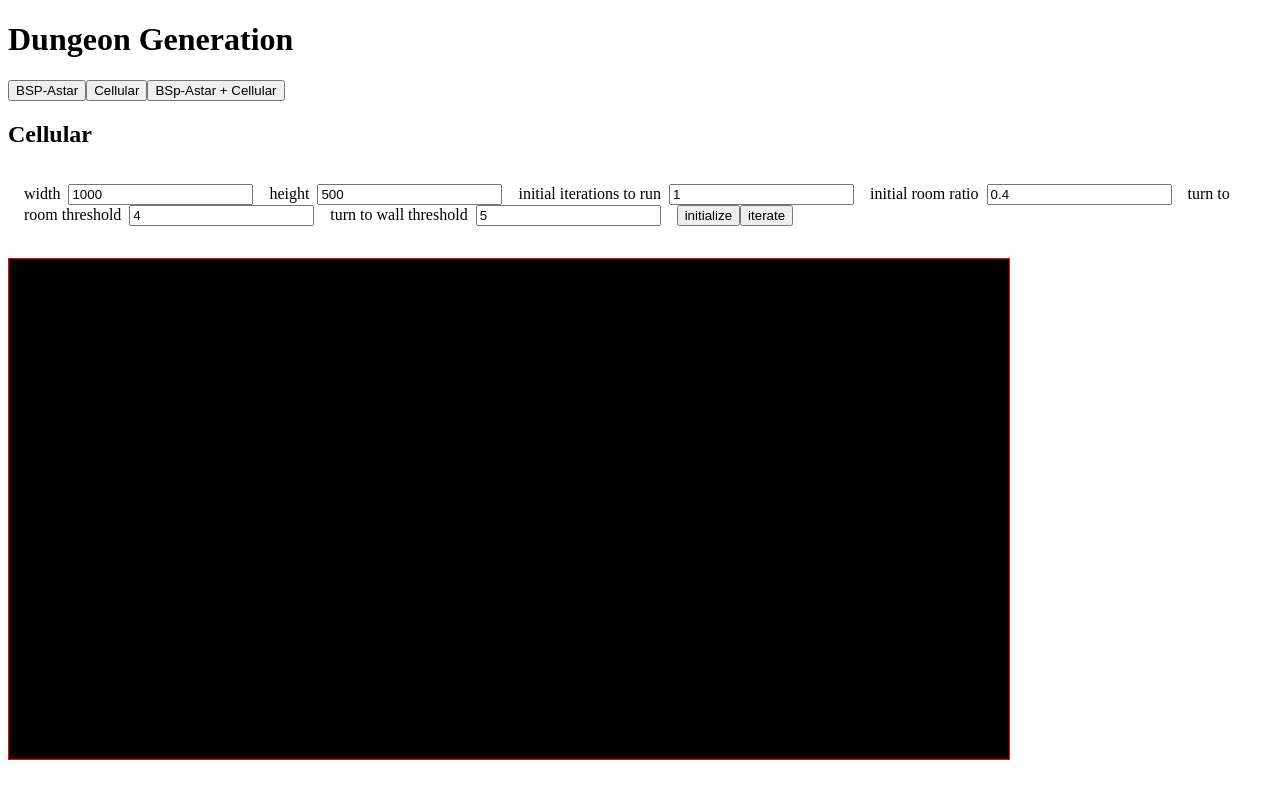
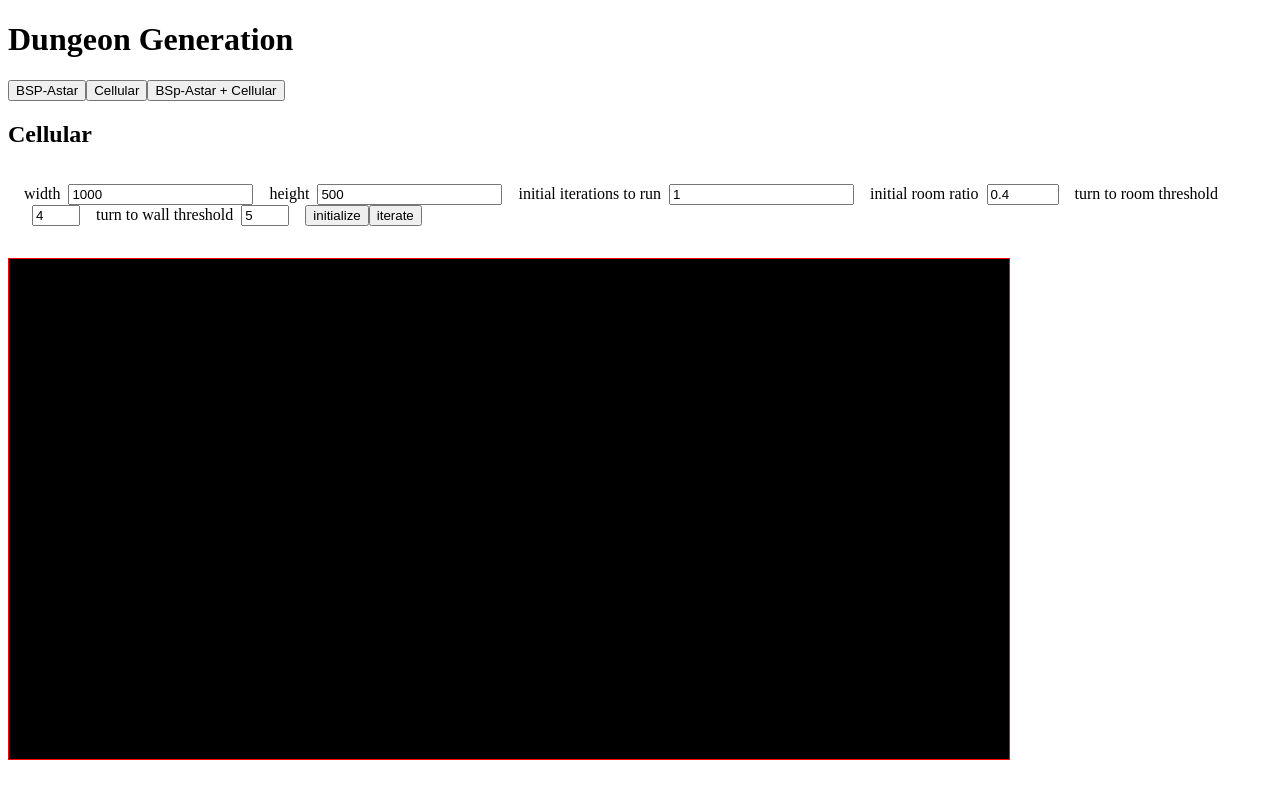
Before and after one commit to Jamb000h/dungeon-generator, a React (Create React App) app: page / in a window 1280 px wide. Both pictures are taken after a click on the button "Cellular". Built offline with nearby package versions, Linux system fonts and the light colour scheme.

Commit message:
Add manual, final bugfix

```diff
--- a/src/ui/BSPAstarSettings.tsx
+++ b/src/ui/BSPAstarSettings.tsx
@@ -25,6 +25,8 @@ export const BSPAstarSettings = (props: Props) => {
         width
         <input
           id="width"
+          type="number"
+          step="1"
           value={updatedMapWidth}
           onChange={(e) => setUpdatedMapWidth(parseInt(e.target.value) ?? 0)}
         />
@@ -33,6 +35,8 @@ export const BSPAstarSettings = (props: Props) => {
         height
         <input
           id="height"
+          type="number"
+          step="1"
           value={updatedMapHeight}
           onChange={(e) => setUpdatedMapHeight(parseInt(e.target.value) ?? 0)}
         />
@@ -41,6 +45,8 @@ export const BSPAstarSettings = (props: Props) => {
         gridSize
         <input
           id="gridSize"
+          type="number"
+          step="1"
           value={updatedGridSize}
           onChange={(e) => setUpdatedGridSize(parseInt(e.target.value) ?? 0)}
         />
--- a/src/ui/CellularBSPAstarCanvas.tsx
+++ b/src/ui/CellularBSPAstarCanvas.tsx
@@ -11,23 +11,28 @@ interface Props {
 export const CellularBSPAstarCanvas = (props: Props) => {
   const { mapWidth, mapHeight, map } = props;
   const canvasRef = useRef<HTMLCanvasElement | null>(null);
+  const padding = 5;
+  const paddedMapWidth = mapWidth + padding * 2;
+  const paddedMapHeight = mapHeight + padding * 2;
 
   useEffect(() => {
     const context = canvasRef.current?.getContext("2d");
     if (context) {
-      context.clearRect(0, 0, props.mapWidth, props.mapHeight);
+      context.clearRect(0, 0, paddedMapWidth, paddedMapHeight);
       context.fillStyle = "#000";
-      context.fillRect(0, 0, mapWidth, mapHeight);
+      context.fillRect(0, 0, paddedMapWidth, paddedMapHeight);
       context.fillStyle = "#fff";
       for (let y = 0; y < map.length; y++) {
         for (let x = 0; x < map[y].length; x++) {
           if (map[y][x] !== CellularMapPoint.WALL) {
-            context.fillRect(x, y, 1, 1);
+            context.fillRect(x + padding, y + padding, 1, 1);
           }
         }
       }
     }
   });
 
-  return <canvas ref={canvasRef} width={mapWidth} height={mapHeight} />;
+  return (
+    <canvas ref={canvasRef} width={paddedMapWidth} height={paddedMapHeight} />
+  );
 };
--- a/src/ui/CellularBSPAstarSettings.tsx
+++ b/src/ui/CellularBSPAstarSettings.tsx
@@ -24,6 +24,8 @@ export const CellularBSPAstarSettings = (props: Props) => {
       <label htmlFor="width">
         width
         <input
+          type="number"
+          step="1"
           id="width"
           value={updatedMapWidth}
           onChange={(e) => setUpdatedMapWidth(parseInt(e.target.value) ?? 0)}
@@ -32,6 +34,8 @@ export const CellularBSPAstarSettings = (props: Props) => {
       <label htmlFor="height">
         height
         <input
+          type="number"
+          step="1"
           id="height"
           value={updatedMapHeight}
           onChange={(e) => setUpdatedMapHeight(parseInt(e.target.value) ?? 0)}
@@ -40,6 +44,8 @@ export const CellularBSPAstarSettings = (props: Props) => {
       <label htmlFor="gridSize">
         gridSize
         <input
+          type="number"
+          step="1"
           id="gridSize"
           value={updatedGridSize}
           onChange={(e) => setUpdatedGridSize(parseInt(e.target.value) ?? 0)}
@@ -50,6 +56,10 @@ export const CellularBSPAstarSettings = (props: Props) => {
         <input
           id="initialRoomRatio"
           value={updatedRoomRatio}
+          type="number"
+          min="0"
+          max="1"
+          step="0.05"
           onChange={(e) =>
             setUpdatedRoomRatio(parseFloat(e.target.value) ?? 0.5)
           }
--- a/src/ui/CellularSettings.tsx
+++ b/src/ui/CellularSettings.tsx
@@ -35,6 +35,8 @@ export const CellularSettings = (props: Props) => {
         width
         <input
           id="width"
+          type="number"
+          step="1"
           value={updatedMapWidth}
           onChange={(e) => setUpdatedMapWidth(parseInt(e.target.value) ?? 0)}
         />
@@ -43,6 +45,8 @@ export const CellularSettings = (props: Props) => {
         height
         <input
           id="height"
+          type="number"
+          step="1"
           value={updatedMapHeight}
           onChange={(e) => setUpdatedMapHeight(parseInt(e.target.value) ?? 0)}
         />
@@ -51,6 +55,8 @@ export const CellularSettings = (props: Props) => {
         initial iterations to run
         <input
           id="initialIterations"
+          type="number"
+          step="1"
           value={initialIterations}
           onChange={(e) => setInitialIterations(parseInt(e.target.value) ?? 5)}
         />
@@ -59,6 +65,10 @@ export const CellularSettings = (props: Props) => {
         initial room ratio
         <input
           id="initialRoomRatio"
+          type="number"
+          min="0"
+          max="1"
+          step="0.05"
           value={initialRoomRatio}
           onChange={(e) =>
             setInitialRoomRatio(parseFloat(e.target.value) ?? 0.5)
@@ -69,6 +79,10 @@ export const CellularSettings = (props: Props) => {
         turn to room threshold
         <input
           id="turnToRoomThreshold"
+          type="number"
+          step="1"
+          min="0"
+          max="8"
           value={turnToRoomThreshold}
           onChange={(e) =>
             setTurnToRoomThreshold(parseInt(e.target.value) ?? 5)
@@ -79,6 +93,10 @@ export const CellularSettings = (props: Props) => {
         turn to wall threshold
         <input
           id="turnToWallThreshold"
+          type="number"
+          step="1"
+          min="0"
+          max="8"
           value={turnToWallThreshold}
           onChange={(e) =>
             setTurnToWallThreshold(parseInt(e.target.value) ?? 5)
```
Also changed, not shown: 2 other files (tests, documents, lock files or other folders).
